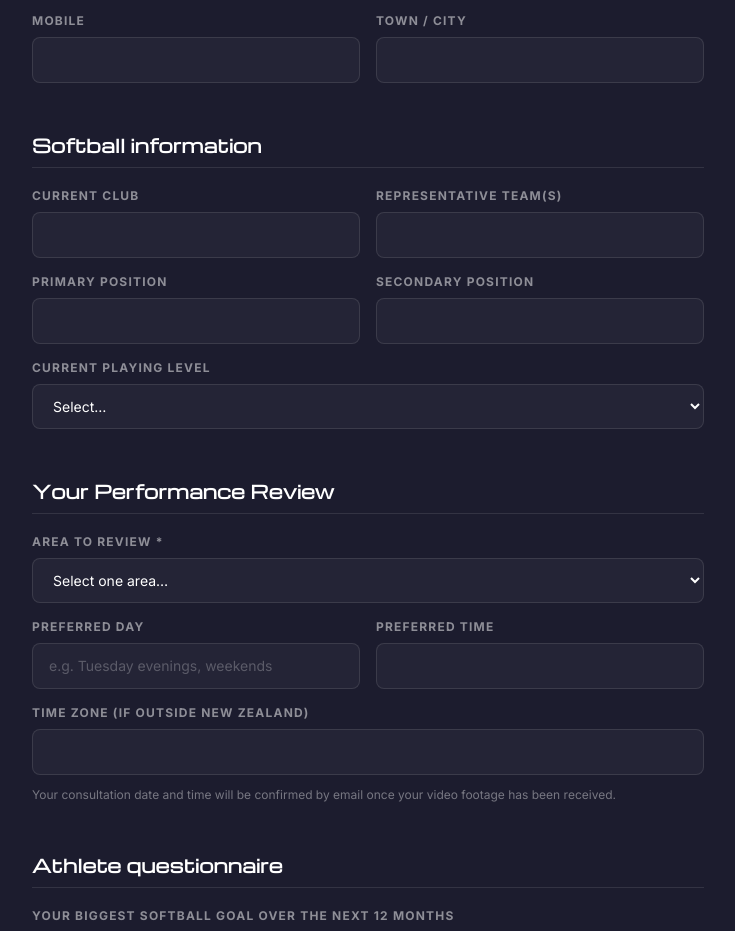
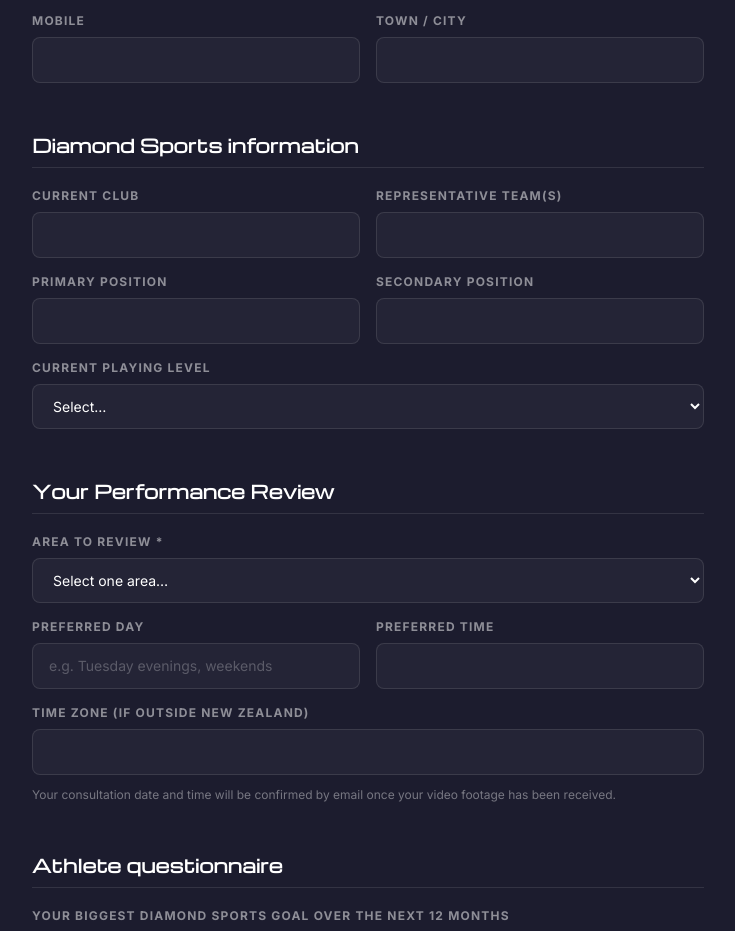
Before and after one commit to N8Nuks/blackdiamondlabs, a Next.js app: page /performance/book in a window 1280 px wide. Shown: the part 600-1531 px from the top of the page, without its empty margins (272-1007 px from the left). Built offline with nearby package versions, Linux system fonts and the light colour scheme.

Commit message:
Booking form: Softball -> Diamond Sports

```diff
--- a/app/performance/book/page.tsx
+++ b/app/performance/book/page.tsx
@@ -118,7 +118,7 @@
             </>
           )}
 
-          <H>Softball information</H>
+          <H>Diamond Sports information</H>
           <div className="grid sm:grid-cols-2 gap-4">
             <div><label className={labelCls}>Current club</label><input className={inputCls} value={f.club} onChange={set('club')} /></div>
             <div><label className={labelCls}>Representative team(s)</label><input className={inputCls} value={f.rep_teams} onChange={set('rep_teams')} /></div>
@@ -146,7 +146,7 @@
 
           <H>Athlete questionnaire</H>
           <div className="space-y-4">
-            <div><label className={labelCls}>Your biggest softball goal over the next 12 months</label><textarea rows={2} className={inputCls} value={f.q_goal} onChange={set('q_goal')} /></div>
+            <div><label className={labelCls}>Your biggest Diamond Sports goal over the next 12 months</label><textarea rows={2} className={inputCls} value={f.q_goal} onChange={set('q_goal')} /></div>
             <div><label className={labelCls}>Why did you choose this area for your review?</label><textarea rows={2} className={inputCls} value={f.q_why_area} onChange={set('q_why_area')} /></div>
             <div><label className={labelCls}>What do you think you do well?</label><textarea rows={2} className={inputCls} value={f.q_strengths} onChange={set('q_strengths')} /></div>
             <div><label className={labelCls}>What would you most like to improve?</label><textarea rows={2} className={inputCls} value={f.q_improve} onChange={set('q_improve')} /></div>
```
